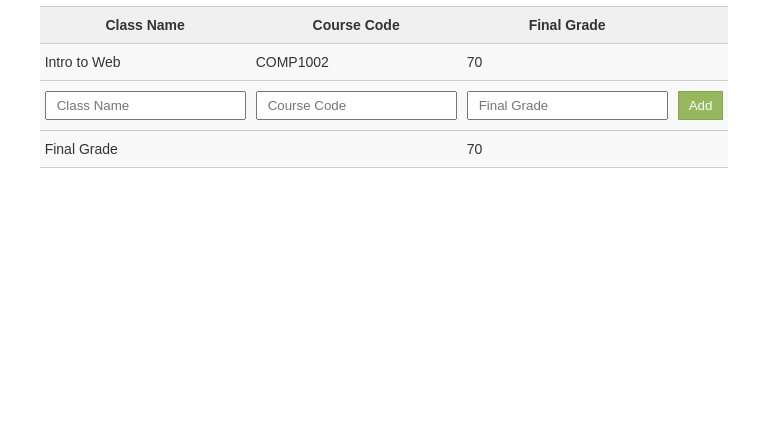
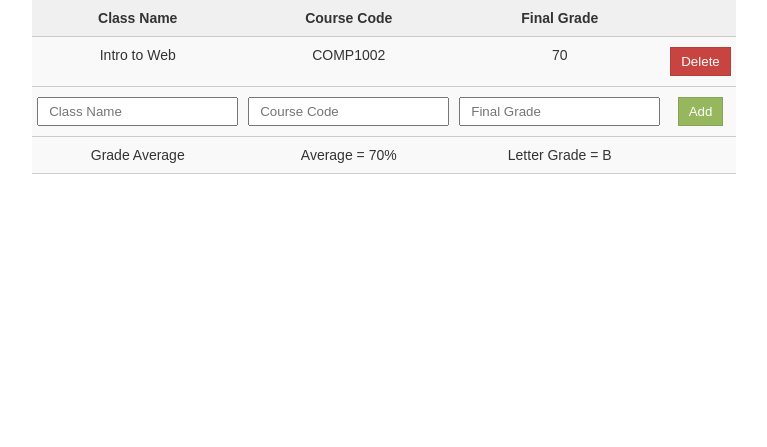
Before and after one commit to bkd705/grade-center, a plain HTML site: page index.html in a window 1280 px wide. Shown: the part 353-800 px from the top of the page, without its empty margins (256-1023 px from the left). Drawn offline with nearby package versions, Linux system fonts and the light colour scheme; a web font is replaced by a local one.

Commit message:
Added form validation and delete button

```diff
--- a/assets/css/style.css
+++ b/assets/css/style.css
@@ -22,10 +22,14 @@ body,html {
   flex-direction: column;
 }
 
-input[type=text] {
+input[type=text], input[type=number] {
   padding: 5px 10px;
 }
 
+p.error {
+  color: red;
+  font-size: 16px;
+}
 
 /*
 * Table Styles
@@ -50,6 +54,7 @@ input[type=text] {
   background-color: #fff;
   border-top-width: 1px;
   border-bottom-width: 1px;
+  text-align: center;
 }
 
 .tg th {
@@ -91,3 +96,17 @@ input[type=text] {
   cursor: pointer;
   opacity: 1;
 }
+
+.remove-button {
+  padding: 6px 10px;
+  background: #bc1812;
+  color: white;
+  border: 1px solid rgba(0,0,0,0.15);
+  opacity: 0.8;
+  transition: all 250ms ease-in-out;
+}
+
+.remove-button:hover {
+  cursor: pointer;
+  opacity: 1;
+}
--- a/assets/js/script.js
+++ b/assets/js/script.js
@@ -7,20 +7,58 @@ var GradeCenter = new Vue({
     inputClassName: '',
     inputCourseCode: '',
     inputFinalGrade: '',
-    average: ''
+    average: '',
+    letterGrade: '',
+    error: {
+      seen: false,
+      text: ''
+    }
   },
   methods: {
     addGrade: function() {
-      this.grades.push({classname: this.inputClassName, coursecode: this.inputCourseCode, finalgrade: this.inputFinalGrade})
+      if (this.inputFinalGrade >= 150 || this.inputFinalGrade < 0) {
+        this.error.text = 'Invalid Final Grade';
+        this.error.seen = true;
+      } else {
+        this.error.seen = false;
+        this.grades.push({classname: this.inputClassName, coursecode: this.inputCourseCode, finalgrade: Math.round(this.inputFinalGrade * 10) / 10})
+      }
+    },
+    removeGrade: function(index) {
+      this.grades.splice(index, 1);
     },
     gradeAverage: function() {
       let store = 0;
       for(var i=0; i < this.grades.length; i++) {
         store += parseInt(this.grades[i].finalgrade);
       }
-      this.average = (store / this.grades.length);
+      store = (store / this.grades.length);
+      this.average = Math.round(store * 10) / 10;
+
+      if (store <= 49) {
+        this.letterGrade = 'F';
+      } else if (store <= 59) {
+        this.letterGrade = 'D';
+      } else if (store <= 69) {
+        this.letterGrade = 'C';
+      } else if (store <= 79) {
+        this.letterGrade = 'B';
+      } else if (store >= 80) {
+        this.letterGrade = 'A';
+      } else {
+        this.letterGrade = 'NaN';
+      }
     }
   }
 })
 
 GradeCenter.gradeAverage();
+
+
+/*
+* - Letter Grading System done
+* - Delete grades done
+* - Ends at 1 Decimal done
+* - Form Validation
+* - Better formatted text done
+*/
--- a/index.html
+++ b/index.html
@@ -11,34 +11,35 @@
   <script src="https://unpkg.com/vue@2.0.1/dist/vue.js" charset="utf-8"></script>
 </head>
 <body>
-  <div class="table-wrapper">
+  <div class="table-wrapper" id="gradeTable">
     <h1>Grade Center</h1>
-    <table class="tg" id="gradeTable">
+    <table class="tg">
       <tr>
         <th class="tg-9hbo">Class Name</th>
         <th class="tg-9hbo">Course Code</th>
         <th class="tg-9hbo">Final Grade</th>
         <th class="tg-9hbo"></th>
       </tr>
-        <tr v-for="grade in grades">
+        <tr v-for="(grade, index) in grades">
           <td class="tg-b7b8">{{ grade.classname }}</td>
           <td class="tg-b7b8">{{ grade.coursecode }}</td>
           <td class="tg-b7b8">{{ grade.finalgrade }}</td>
-          <td class="tg-b7b8"></td>
+          <td class="tg-b7b8 button"><input type="submit" v-on:click="removeGrade(index), gradeAverage()" value="Delete" class="remove-button"></td>
         </tr>
 
       <tr>
         <td class="tg-b7b8"><input type="text" v-model="inputClassName" placeholder="Class Name"></td>
         <td class="tg-b7b8"><input type="text" v-model="inputCourseCode" placeholder="Course Code"></td>
-        <td class="tg-b7b8"><input type="text" v-on:keyup.enter="addGrade(), gradeAverage()" v-model="inputFinalGrade" placeholder="Final Grade"></td>
-        <td class="tg-b7b8"><input type="submit" v-on:click="addGrade(), gradeAverage()" value="Add" class="add-button"></td>
+        <td class="tg-b7b8"><input type="number" v-on:keyup.enter="addGrade(), gradeAverage()" v-model="inputFinalGrade" placeholder="Final Grade"></td>
+        <td class="tg-b7b8 button"><input type="submit" v-on:click="addGrade(), gradeAverage()" value="Add" class="add-button"></td>
       </tr>
       <tr>
-        <td class="tg-b7b8">Final Grade</td>
-        <td class="tg-b7b8"></td>
-        <td class="tg-b7b8">{{ average }}</td>
+        <td class="tg-b7b8">Grade Average</td>
+        <td class="tg-b7b8">Average = {{ average }}%</td>
+        <td class="tg-b7b8">Letter Grade = {{ letterGrade }}</td>
         <td class="tg-b7b8"></td>
     </table>
+    <p class="error" v-if="error.seen">{{ error.text }}</p>
   </div>
 
   <script src="assets/js/script.js" charset="utf-8"></script>
```
